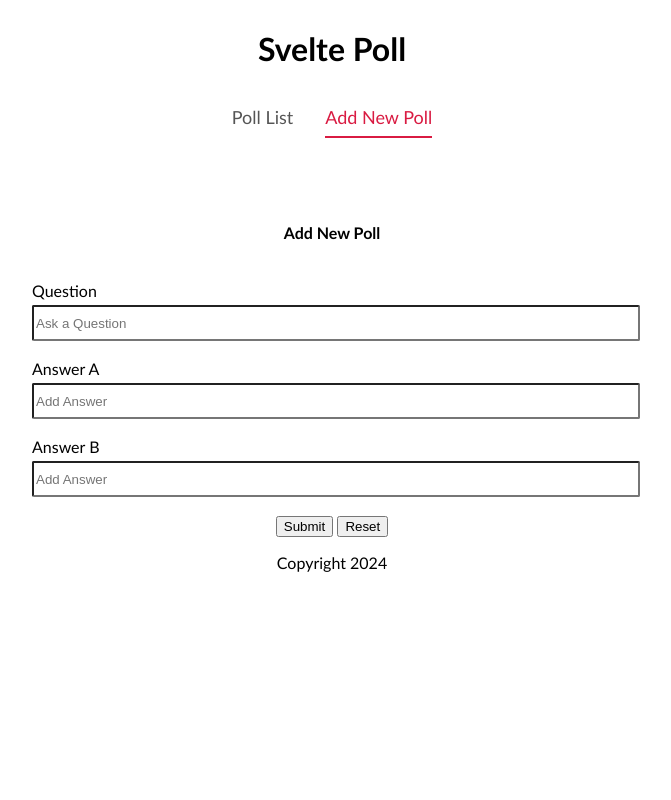
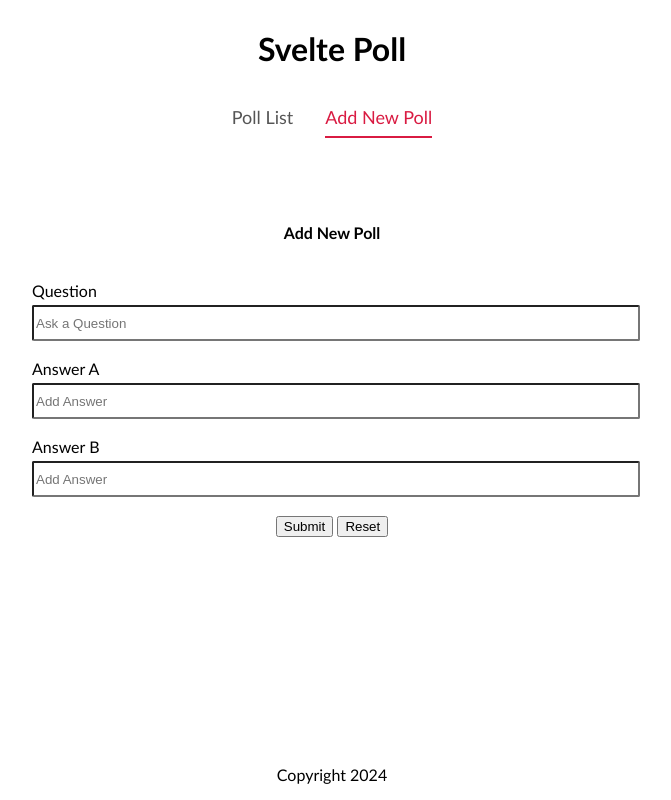
Before and after one commit to gtstarnes/SveltePoll, a SvelteKit app: page / in a window 1280 px wide. Shown: the whole page, without its empty margins (308-979 px from the left). Built offline with nearby package versions, Linux system fonts and the light colour scheme.

Commit message:
fixed footter to bottom

```diff
--- a/src/Components/footer.svelte
+++ b/src/Components/footer.svelte
@@ -7,5 +7,8 @@
 </footer>
 
 <style>
-
+    footer {
+        position: fixed;
+        bottom: 0;
+    }
 </style>
```
